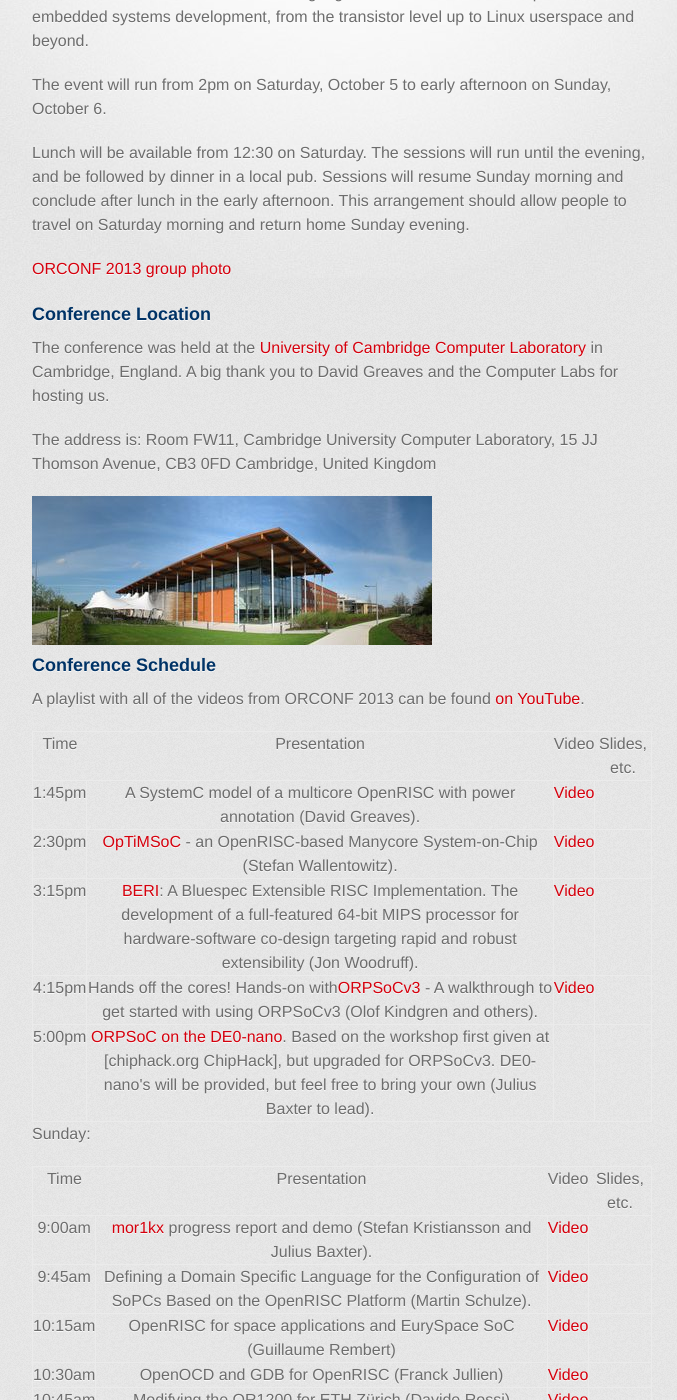
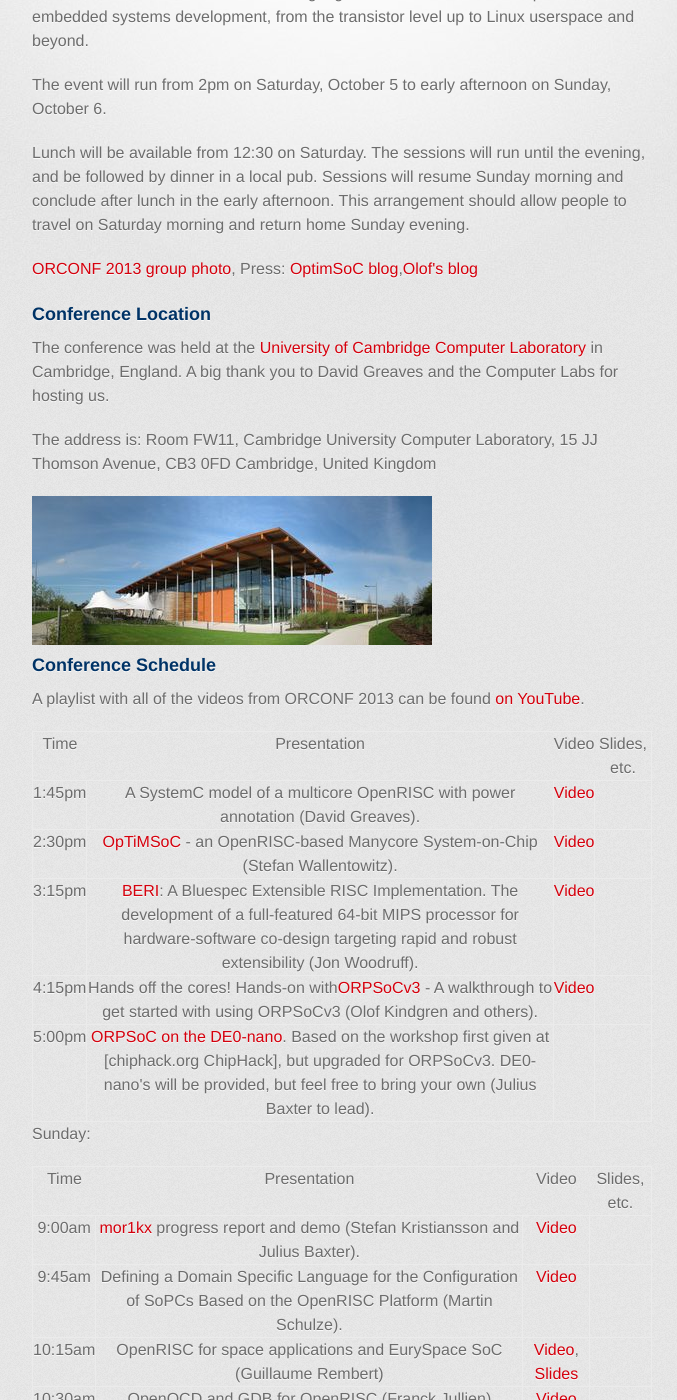
Before and after one commit to fossi-foundation/orconf, a Jekyll site: the page 2013/index.html, which Jekyll copies as it is, in a window 1280 px wide and 1400 px high, scrolled down 295 px. Shown: the whole window, without its empty margins (298-975 px from the left). Built offline with Jekyll 4.4.1, drawn with Linux system fonts in a browser that asks for light colours; some web fonts are replaced.

Commit message:
Better position photos and add press links

```diff
--- a/2012/index.html
+++ b/2012/index.html
@@ -34,7 +34,7 @@
 	  <p>
 	    The venue will be open from 11:00 on Saturday, with a light lunch available from 11:30 and presentations starting at 12:00.
 	  </p>
-	  <p><a target="_blank" href="images/orconf2012-group-shot.jpg">ORCONF 2012 group photo</a></p>
+	  <p><a target="_blank" href="images/orconf2012-group-shot.jpg">ORCONF 2012 group photo</a>, <a target="_blank" href="https://twitter.com/search?f=tweets&q=%23orconf2012&src=typd">Twitter history</a></p>
 
 
 	  <h3><a name="location" class="anchor" href="#location"><span class="oction oction-link"></span></a>Conference Location</h3>
--- a/2013/index.html
+++ b/2013/index.html
@@ -32,7 +32,7 @@
 	  </p>
 	  <p>Lunch will be available from 12:30 on Saturday. The sessions will run until the evening, and be followed by dinner in a local pub. Sessions will resume Sunday morning and conclude after lunch in the early afternoon. This arrangement should allow people to travel on Saturday morning and return home Sunday evening.</p>
 
-	  <p><a target="_blank" href="images/orconf-2013-group-photo.jpg">ORCONF 2013 group photo</a></p>
+	  <p><a target="_blank" href="images/orconf-2013-group-photo.jpg">ORCONF 2013 group photo</a>, Press: <a target="_blank" href="http://www.optimsoc.org/blog/2013/10/30/orconf2013.html">OptimSoC blog</a>,<a target="_blank" href="http://olofkindgren.blogspot.com/2013/10/orconf2013-reports-from-yearly-openrisc.html">Olof's blog</a> </p>
 
 	  <h3><a name="location" class="anchor" href="#location"><span class="oction oction-link"></span></a>Conference Location</h3>
 
@@ -107,7 +107,7 @@
 	      <tr>
 		<td> 10:15am </td>
 		<td>  OpenRISC for space applications and EurySpace SoC (Guillaume Rembert) </td>
-		<td> <a target="_blank" href="http://youtu.be/tsuB32vTj_o" class="external text" rel="nofollow">Video</a> </td>
+		<td> <a target="_blank" href="http://youtu.be/tsuB32vTj_o" class="external text" rel="nofollow">Video</a>, <a target="_blank" href="https://remoteshare.euryecetelecom.com/share/s/Tso3cR3nTMuz545bjI_e1A">Slides</a> </td>
 		<td>
 	      </td></tr>
 	      <tr>
--- a/2014/index.html
+++ b/2014/index.html
@@ -26,6 +26,9 @@
 <p>The third annual project meeting was held in <strong>Munich, Germany</strong> over the weekend of <strong>Saturday, October 11 and Sunday, October 12 2014</strong>.</p>
 
 <p>This is a conference which aims to bring together those involved with open source embedded systems development, from the transistor level up to Linux userspace and beyond.</p>
+
+<p>Photos <a target="_blank" href="https://www.flickr.com/photos/127858841@N06/sets/72157648274711327/">here</a>, Press: <a target="_blank" href="https://www.linuxvoice.com/issues/010/lugs10.pdf">Linux Voice</a>, <a target="_blank" href="http://www.optimsoc.org/blog/2014/10/12/orconf2014.html">OptimSoC blog</a>
+</p>
 
 <h3><a name="location" class="anchor" href="#location"><span class="oction oction-link"></span></a>Conference Location.</h3>
 
--- a/2015/index.html
+++ b/2015/index.html
@@ -33,7 +33,7 @@
 	  <center><p>The conference schedule, with links to slides and videos, is available <a href="schedule.html" target="_blank">here</a>.</p>
 	    <p>Recordings of all talks are now available <a target="_blank" href="https://www.youtube.com/playlist?list=PLUg3wIOWD8yoX2ECfeU_QP5snbu2Zs1Wp">here</a>.</p>
 	    <p>Photos of the conference are available <a target="_blank" href="https://flic.kr/s/aHsknFpTN7">here</a>.</p>
-	    <p><a target="_blank" href="images/orconf-2015-group-photo.jpg">ORConf 2015 group photo</a></p></center>
+	    <p><a target="_blank" href="images/orconf-2015-group-photo.jpg">ORConf 2015 group photo</a>, event <a target="_blank" href="https://www.flickr.com/photos/127858841@N06/sets/72157660130254982/">photos</a>, Press: <a target="_blank" href="http://openuk.uk/open-source-everywhere-orconf-2015-at-cern/">Open UK</a>, <a target="_blank" href="https://blog.zhaw.ch/icclab/reflections-on-orconf-2015/">ZHAW blog</a>, <a target="_blank" href="http://heshamelmatary.blogspot.com/2015/10/a-talk-about-my-gsoc-project-with.html">Hesham's blog</a></p></center>
 
 
 
--- a/2016/index.html
+++ b/2016/index.html
@@ -84,7 +84,7 @@
 
 	  <center>
 	  <p><a href="schedule.html">Conference Schedule</a></p>
-	  <p>ORCONF 2016 group photos: <a target="_blank" href="images/orconf-2016-group.jpg-large">1</a>,<a target="_blank" href="images/orconf-2016-group-photo.jpg">2</a></p>
+	  <p>ORCONF 2016 group photos: <a target="_blank" href="images/orconf-2016-group.jpg-large">1</a>,<a target="_blank" href="images/orconf-2016-group-photo.jpg">2</a>, Press: <a target="_blank" href="https://blog.zhaw.ch/icclab/reflections-on-orconf-2016/">ZHAW blog</a></p>
 	  </center>
 
 
```
Also changed, not shown: other parts of 2014/index.html (+0 -2 lines).
